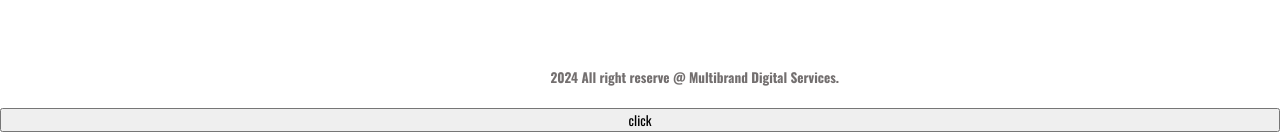
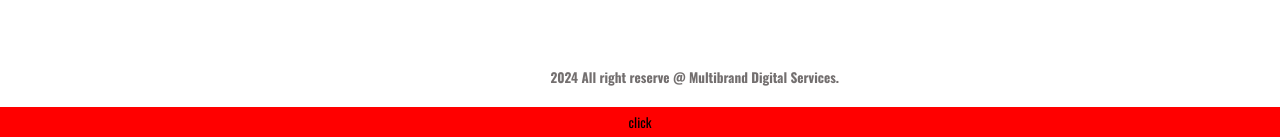
Before and after one commit to taiwosugar1/multibrand-digital, a plain HTML site: page index.html in a window 1280 px wide. Shown: the part 4895-5032 px from the top of the page. Drawn offline with nearby package versions, Linux system fonts and the light colour scheme; a script that the page names is missing.

Commit message:
Update style.css

```diff
--- a/style.css
+++ b/style.css
@@ -8,6 +8,37 @@
     width: 100%;
     overflow-x: hidden;
   }
+
+
+
+
+
+.button {
+  background-color: red;
+  padding: 5px;
+  border: none;
+  cursor: pointer;
+  position: relative;
+}
+
+.button::before {
+  content: "";
+  position: absolute;
+  top: 0;
+  left: 0;
+  width: 100%;
+  height: 100%;
+  border: 2px solid transparent;
+  border-radius: 10px;
+  opacity: 0;
+  transition: opacity 0.3s ease-in-out;
+}
+
+.button:hover::before {
+  opacity: 1;
+  border-color: black;
+  box-shadow: 0 0 10px rgba(0, 0, 0, 0.2);
+}
 
 
 
```
